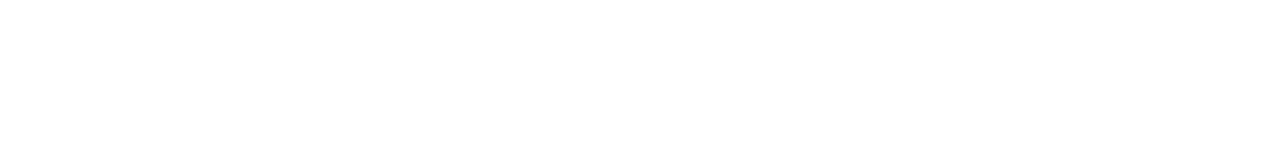
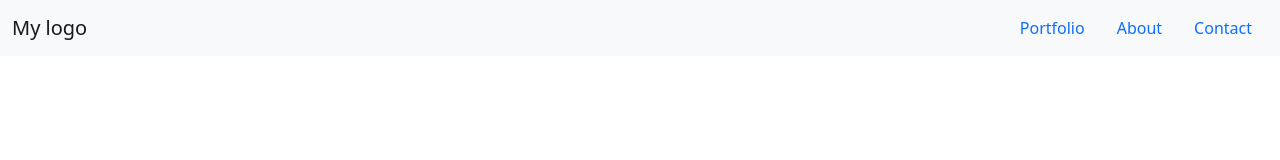
Before and after one commit to anthonymr/Bootstrap-portfolio, a plain HTML site: page index.html in a window 1280 px wide. Drawn offline with nearby package versions, Linux system fonts and the light colour scheme.

Commit message:
Create nav bar

```diff
--- a/index.html
+++ b/index.html
@@ -9,6 +9,24 @@
   <title>Document</title>
 </head>
 <body>
+  <header class="container-fluid g-0">
+    <nav class="navbar navbar-light bg-light">
+        <div class="container-fluid">
+            <a class="navbar-brand">My logo</a>
+            <ul class="nav">
+                <li class="nav-item">
+                    <a class="nav-link active" aria-current="page" href="#">Portfolio</a>
+                </li>
+                <li class="nav-item">
+                    <a class="nav-link" href="#">About</a>
+                </li>
+                <li class="nav-item">
+                    <a class="nav-link" href="#">Contact</a>
+                </li>
+            </ul>
 
+        </div>
+    </nav>
+</header>
 </body>
 </html>
```
